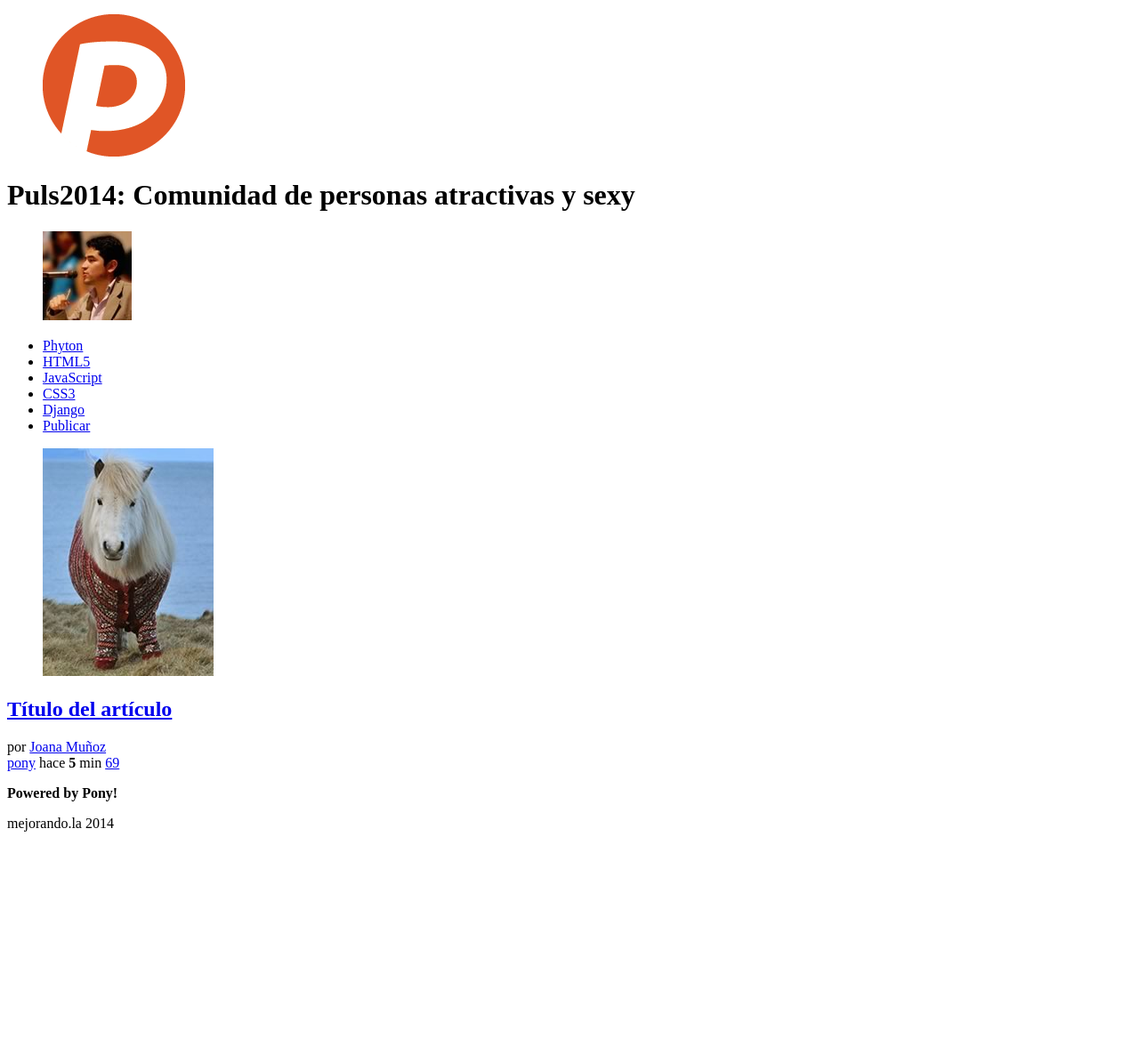
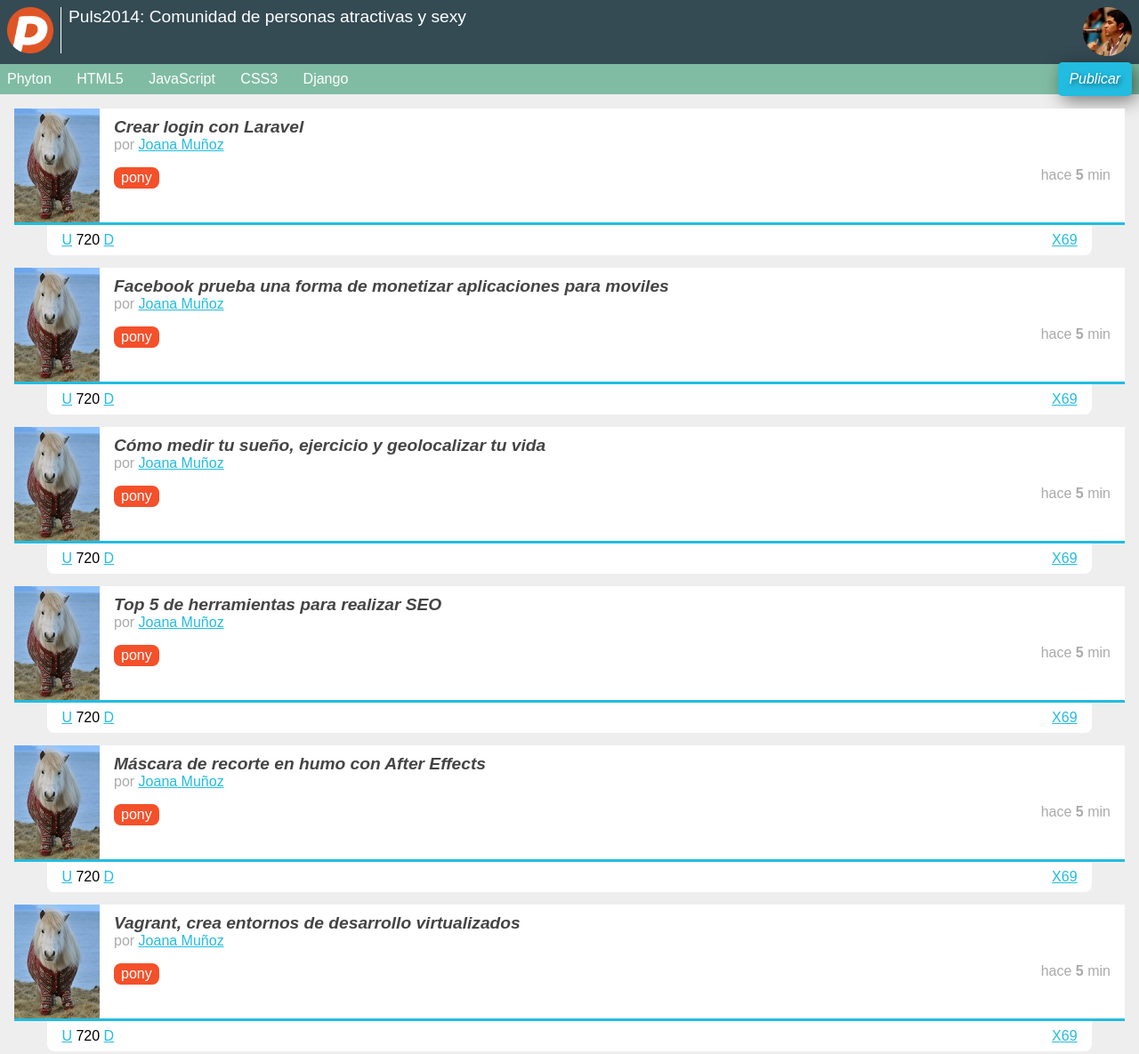
Before and after one commit to albertocruzdg/Puls2014, a plain HTML site: page index.html in a window 1280 px wide. Shown: the top 1185 px of the page at 89% size. Before the commit the page ends 951 px from the top, so only its background shows below. Drawn offline with Linux system fonts and the light colour scheme.

Commit message:
Segunda clase del curso.
CSS3

```diff
--- /dev/null
+++ b/estilos.css
@@ -0,0 +1,179 @@
+a
+{
+	color: #22BCE0;
+}
+body
+{
+	background: #EEEEEE;
+	font-family: Arial;
+	font-size: 16px;
+}
+footer
+{
+	background: #22BCE0;
+	color: rgba(255,255,255,0.7);
+	padding: 1em;
+	text-align: center;
+}
+footer p:first-child
+{
+	margin-bottom: 0;
+}
+footer p:last-child
+{
+	margin-top: 0;
+}
+footer p:last-child:before
+{
+	content: "- ";
+}
+footer p:last-child:after
+{
+	content: " -";
+}
+header
+{
+	background: #344B54;
+	color: white;
+	overflow: hidden;
+	padding: 0.5em;
+	position: relative;
+}
+header figure
+{
+	float: left;
+}
+header h1
+{
+	font-size: 1.2em;
+	font-weight: normal;
+	margin:0 70px 0 0;
+}
+header #avatar
+{
+	margin: 0.5em 0.5em 0 0;
+	position: absolute;
+	right: 0;
+	top: 0;
+}
+header #avatar img
+{
+	border-radius: 50%;
+	width: 55px;
+}
+header #logo img
+{
+	border-right: 1px solid white;
+	padding-right: 0.5em;
+	margin-right: 0.5em;
+	width: 52px;
+}
+nav
+{
+	background: #80BCA3;
+	position: relative;
+}
+nav ul
+{
+	list-style: none;
+	margin: 0;
+	padding: 0;
+}
+nav ul li
+{
+	display: inline-block;
+	margin: 0 0.5em 0 0;
+}
+nav ul li a
+{
+	color: white;
+	display: block;
+	padding: 0.5em;
+	text-decoration: none;
+}
+nav ul #publicar_nav
+{
+	position: absolute;
+	right: 0;
+	top: -0.1em;
+}
+nav ul #publicar_nav a
+{
+	background: #22BCE0;
+	border-radius: 5px;
+	box-shadow: rgba(0,0,0,0.5) 5px 5px 20px;
+	font-style: italic;
+	padding: 0.6em 0.8em;
+	text-shadow: rgba(0,0,0,0.5) 2px 2px 5px;
+}
+#contenido
+{
+	margin: 1em;
+}
+#contenido .item
+{
+	background: white;
+	border-bottom: 3px solid #22BCE0;
+	margin-bottom: 3em;
+	min-height: 128px;
+	position: relative;
+}
+#contenido .item .autor_item
+{
+	color: #AAA;
+}
+#contenido .item .datos_item
+{
+	margin: 1em 1em 0 0;
+}
+#contenido .item .datos_item .fecha_item
+{
+	color: #AAA;
+	float: right;
+}
+#contenido .item .datos_item .tag_item
+{
+	background: #F4502A;
+	color: white;
+	display: inline-block;
+	text-decoration: none;
+	padding: 0.2em 0.5em;
+	border-radius: 0.5em;
+}
+#contenido .item .imagen_item
+{
+	float: left;
+	margin-right: 1em;
+}
+#contenido .item .imagen_item img
+{
+	width: 96px;
+}
+#contenido .item .titulo_item
+{
+	font-size: 1.2em;
+	font-style: italic;
+	margin-bottom: 0;
+	padding: 0.5em 1em 0 0;
+}
+#contenido .item .titulo_item a
+{
+	color: #444;
+	text-decoration: none;
+}
+#contenido .item .votacion
+{
+	background: white;
+	border-radius: 0 0 0.5em 0.5em;
+	left: 3%;
+	margin-top: 3px;
+	padding: 0.5em 1em;
+	position: absolute;
+	right: 3%;
+	top: 100%;
+}
+#contenido .item .votacion .comentarios_item,
+#contenido .item .votacion .guardar_item
+{
+	float: right;
+}
--- a/index.html
+++ b/index.html
@@ -2,8 +2,10 @@
 <html lang="es">
 <head>
 	<meta charset="UTF-8" />
-	<meta description="Proyechto de la primera generación del 2014 del curso de diseño web online" />
+	<meta name="description" content="Proyechto de la primera generación del 2014 del curso de diseño web online" />
 	<title>Puls2014: Comunidad de personas atractivas y sexy</title>
+	<link rel="stylesheet" href="normalize.css" />
+	<link rel="stylesheet" href="estilos.css" />
 </head>
 <body>
 	<header>
@@ -26,9 +28,9 @@
 	<section id="contenido">
 		<article class="item">
 			<figure class="imagen_item"><img src="imagen.jpg" alt="" /></figure>
-			<h2>
+			<h2 class="titulo_item">
 				<a href="#">
-					Título del artículo
+					Crear login con Laravel
 				</a>
 			</h2>
 			<div class="autor_item">
@@ -39,10 +41,141 @@
 				<span class="fecha_item">
 					hace <strong>5</strong> min
 				</span>
+
+			</div>
+			<div class="votacion">
+				<a href="#" class="up">U</a>
+				720
+				<a href="#" class="down">D</a>
 				<a href="#" class="comentarios_item">69</a>
-				<a href="#" class="guardar_item"></a>
+				<a href="#" class="guardar_item">X</a>
 			</div>
-			<div class="votacion"><a href="#" class="up"></a><a href="#" class="down"></a></div>
+		</article>
+				<article class="item">
+			<figure class="imagen_item"><img src="imagen.jpg" alt="" /></figure>
+			<h2 class="titulo_item">
+				<a href="#">
+					Facebook prueba una forma de monetizar aplicaciones para moviles
+				</a>
+			</h2>
+			<div class="autor_item">
+				por <a href="#">Joana Muñoz</a>
+			</div>
+			<div class="datos_item">
+				<a href="#" class="tag_item">pony</a>
+				<span class="fecha_item">
+					hace <strong>5</strong> min
+				</span>
+
+			</div>
+			<div class="votacion">
+				<a href="#" class="up">U</a>
+				720
+				<a href="#" class="down">D</a>
+				<a href="#" class="comentarios_item">69</a>
+				<a href="#" class="guardar_item">X</a>
+			</div>
+		</article>
+				<article class="item">
+			<figure class="imagen_item"><img src="imagen.jpg" alt="" /></figure>
+			<h2 class="titulo_item">
+				<a href="#">
+					Cómo medir tu sueño, ejercicio y geolocalizar tu vida
+				</a>
+			</h2>
+			<div class="autor_item">
+				por <a href="#">Joana Muñoz</a>
+			</div>
+			<div class="datos_item">
+				<a href="#" class="tag_item">pony</a>
+				<span class="fecha_item">
+					hace <strong>5</strong> min
+				</span>
+
+			</div>
+			<div class="votacion">
+				<a href="#" class="up">U</a>
+				720
+				<a href="#" class="down">D</a>
+				<a href="#" class="comentarios_item">69</a>
+				<a href="#" class="guardar_item">X</a>
+			</div>
+		</article>
+				<article class="item">
+			<figure class="imagen_item"><img src="imagen.jpg" alt="" /></figure>
+			<h2 class="titulo_item">
+				<a href="#">
+					Top 5 de herramientas para realizar SEO
+				</a>
+			</h2>
+			<div class="autor_item">
+				por <a href="#">Joana Muñoz</a>
+			</div>
+			<div class="datos_item">
+				<a href="#" class="tag_item">pony</a>
+				<span class="fecha_item">
+					hace <strong>5</strong> min
+				</span>
+
+			</div>
+			<div class="votacion">
+				<a href="#" class="up">U</a>
+				720
+				<a href="#" class="down">D</a>
+				<a href="#" class="comentarios_item">69</a>
+				<a href="#" class="guardar_item">X</a>
+			</div>
+		</article>
+				<article class="item">
+			<figure class="imagen_item"><img src="imagen.jpg" alt="" /></figure>
+			<h2 class="titulo_item">
+				<a href="#">
+					Máscara de recorte en humo con After Effects
+				</a>
+			</h2>
+			<div class="autor_item">
+				por <a href="#">Joana Muñoz</a>
+			</div>
+			<div class="datos_item">
+				<a href="#" class="tag_item">pony</a>
+				<span class="fecha_item">
+					hace <strong>5</strong> min
+				</span>
+
+			</div>
+			<div class="votacion">
+				<a href="#" class="up">U</a>
+				720
+				<a href="#" class="down">D</a>
+				<a href="#" class="comentarios_item">69</a>
+				<a href="#" class="guardar_item">X</a>
+			</div>
+		</article>
+		</article>
+				<article class="item">
+			<figure class="imagen_item"><img src="imagen.jpg" alt="" /></figure>
+			<h2 class="titulo_item">
+				<a href="#">
+					Vagrant, crea entornos de desarrollo virtualizados
+				</a>
+			</h2>
+			<div class="autor_item">
+				por <a href="#">Joana Muñoz</a>
+			</div>
+			<div class="datos_item">
+				<a href="#" class="tag_item">pony</a>
+				<span class="fecha_item">
+					hace <strong>5</strong> min
+				</span>
+
+			</div>
+			<div class="votacion">
+				<a href="#" class="up">U</a>
+				720
+				<a href="#" class="down">D</a>
+				<a href="#" class="comentarios_item">69</a>
+				<a href="#" class="guardar_item">X</a>
+			</div>
 		</article>
 	</section>
 	<footer>
```
Also changed, not shown: normalize.css (added).
